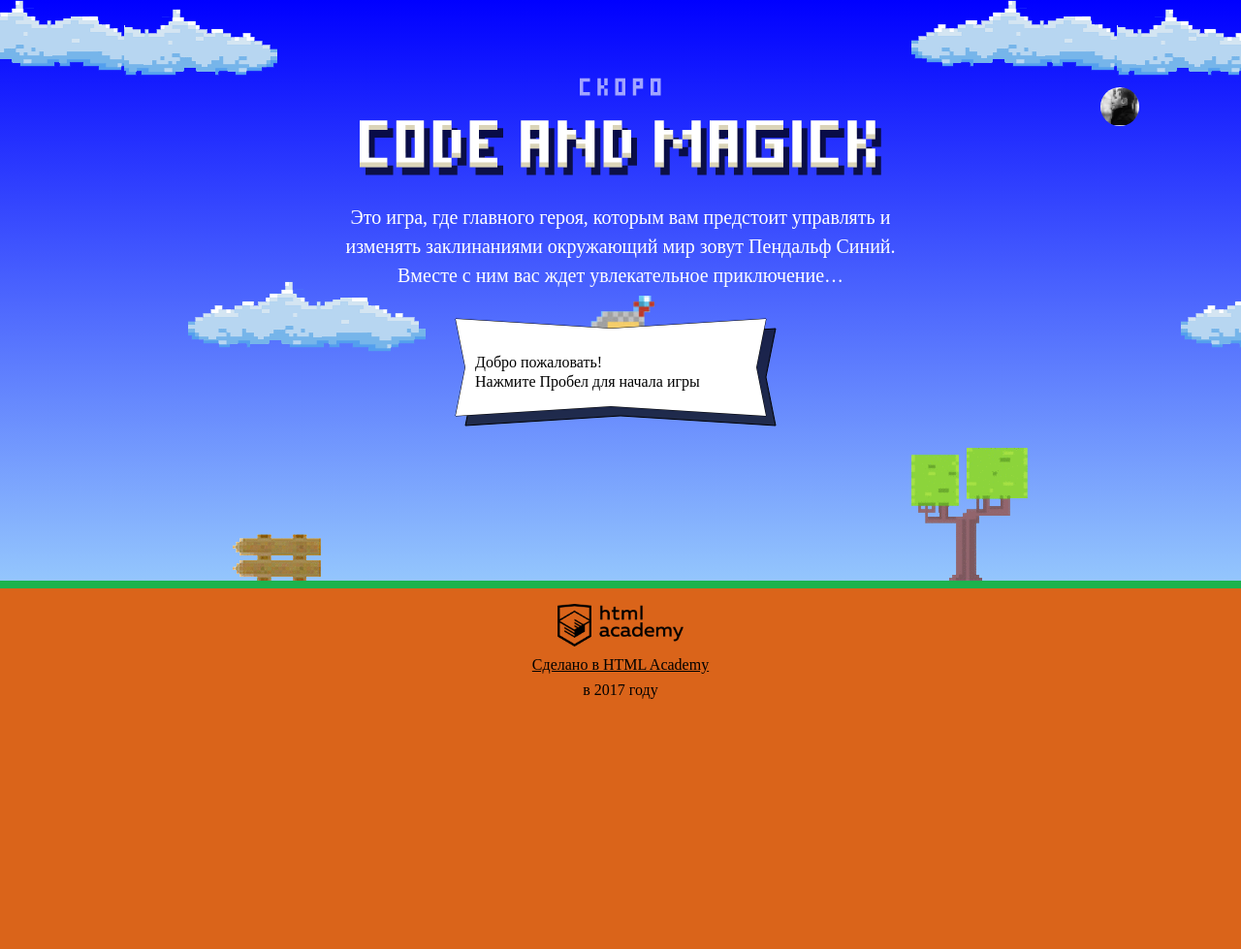
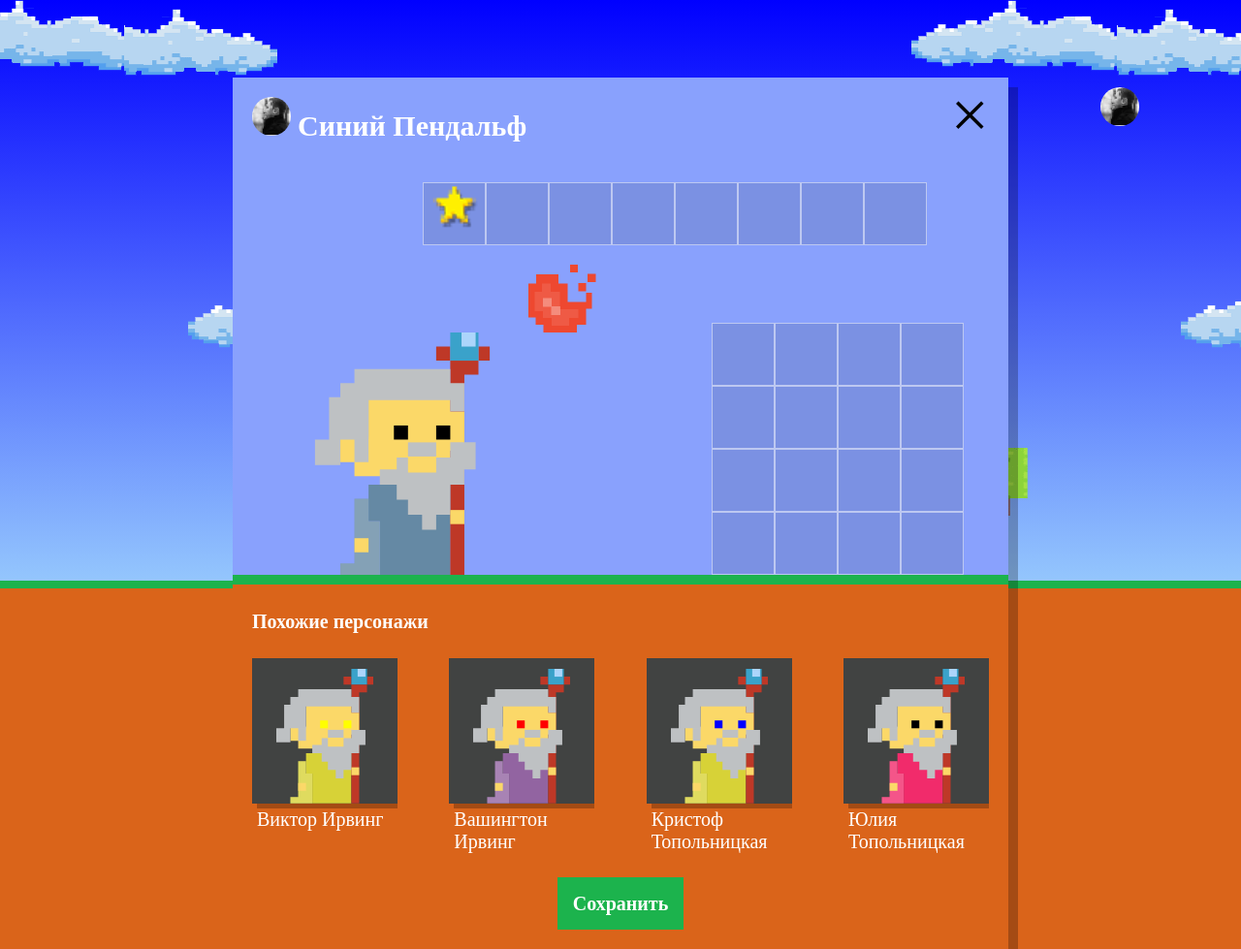
Before and after one commit to Yasherka/290591-code-and-magick, a website: page index.html in a window 1280 px wide. Shown: the whole page at 97% size. Before the commit the page ends 800 px from the top, so only its background shows below. Drawn offline with Linux system fonts and the light colour scheme; a web font is replaced by a local one.

Commit message:
achieved wizard cloning

```diff
--- a/index.html
+++ b/index.html
@@ -161,8 +161,7 @@
 </div>
 
 <footer>
-  <p><a href="http://htmlacademy.ru" class="footer-link"><img src="img/htmlacademy-logo.png" alt="HTML Academy"
-                                                              width="130">Сделано в HTML Academy</a>в 2017 году</p>
+  <p><a href="http://htmlacademy.ru" class="footer-link"><img src="img/htmlacademy-logo.png" alt="HTML Academy" width="130">Сделано в HTML Academy</a>в 2017 году</p>
 </footer>
 
 <template id="similar-wizard-template" style="display: none">
@@ -203,6 +202,7 @@
     return height / 3 - getWizardHeight();
   };
 </script>
+<script src="js/setup.js"></script>
 <script src="js/stat.js"></script>
 <script src="js/game.js"></script>
 
--- /dev/null
+++ b/js/setup.js
@@ -0,0 +1,58 @@
+'use strict';
+
+var WIZARD_NAMES = ['Иван', 'Хуан Себастьян', 'Мария', 'Кристоф', 'Виктор', 'Юлия', 'Люпита', 'Вашингтон'];
+
+var WIZARD_SURNAMES = ['да Марья', 'Верон', 'Мирабелла', 'Вальц', 'Онопко', 'Топольницкая', 'Нионго', 'Ирвинг'];
+
+var COAT_COLORS = ['rgb(101, 137, 164)', 'rgb(241, 43, 107)', 'rgb(146, 100, 161)', 'rgb(56, 159, 117)', 'rgb(215, 210, 55)', 'rgb(0, 0, 0)'];
+
+var EYES_COLORS = ['black', 'red', 'blue', 'yellow', 'green'];
+
+var userDialog = document.querySelector('.setup');
+userDialog.classList.remove('hidden');
+
+var similarListElement = document.querySelector('.setup-similar-list');
+
+var similarWizardTemplate = document.querySelector('#similar-wizard-template').content.querySelector('.setup-similar-item');
+
+var getRandomFromMassive = function (arr) {
+  return Math.floor(Math.random() * arr.length);
+};
+
+var createWizard = function (wizardName, wizardSurname, wizardCoat, wizardEyes) {
+  var wizardId = {
+    name: wizardName[getRandomFromMassive(wizardName)] + ' ' + wizardSurname[getRandomFromMassive(wizardSurname)],
+    coatColor: wizardCoat[getRandomFromMassive(wizardCoat)],
+    eyesColor: wizardEyes[getRandomFromMassive(wizardEyes)]
+  };
+
+  return wizardId;
+};
+
+var renderWizard = function (wizard) {
+  var wizardElement = similarWizardTemplate.cloneNode(true);
+
+  wizardElement.querySelector('.setup-similar-label').textContent = wizard.name;
+  wizardElement.querySelector('.wizard-coat').style.fill = wizard.coatColor;
+  wizardElement.querySelector('.wizard-eyes').style.fill = wizard.eyesColor;
+
+  return wizardElement;
+};
+
+var pasteWizard = function (wizard) {
+  var fragment = document.createDocumentFragment();
+
+  fragment.appendChild(renderWizard(wizard));
+  similarListElement.appendChild(fragment);
+};
+
+var wizards = [];
+for (var i = 0; i < 4; i++) {
+  wizards[i] = createWizard(WIZARD_NAMES, WIZARD_SURNAMES, COAT_COLORS, EYES_COLORS);
+}
+
+for (i = 0; i < wizards.length; i++) {
+  pasteWizard(wizards[i]);
+}
+
+document.querySelector('.setup-similar').classList.remove('hidden');
```
